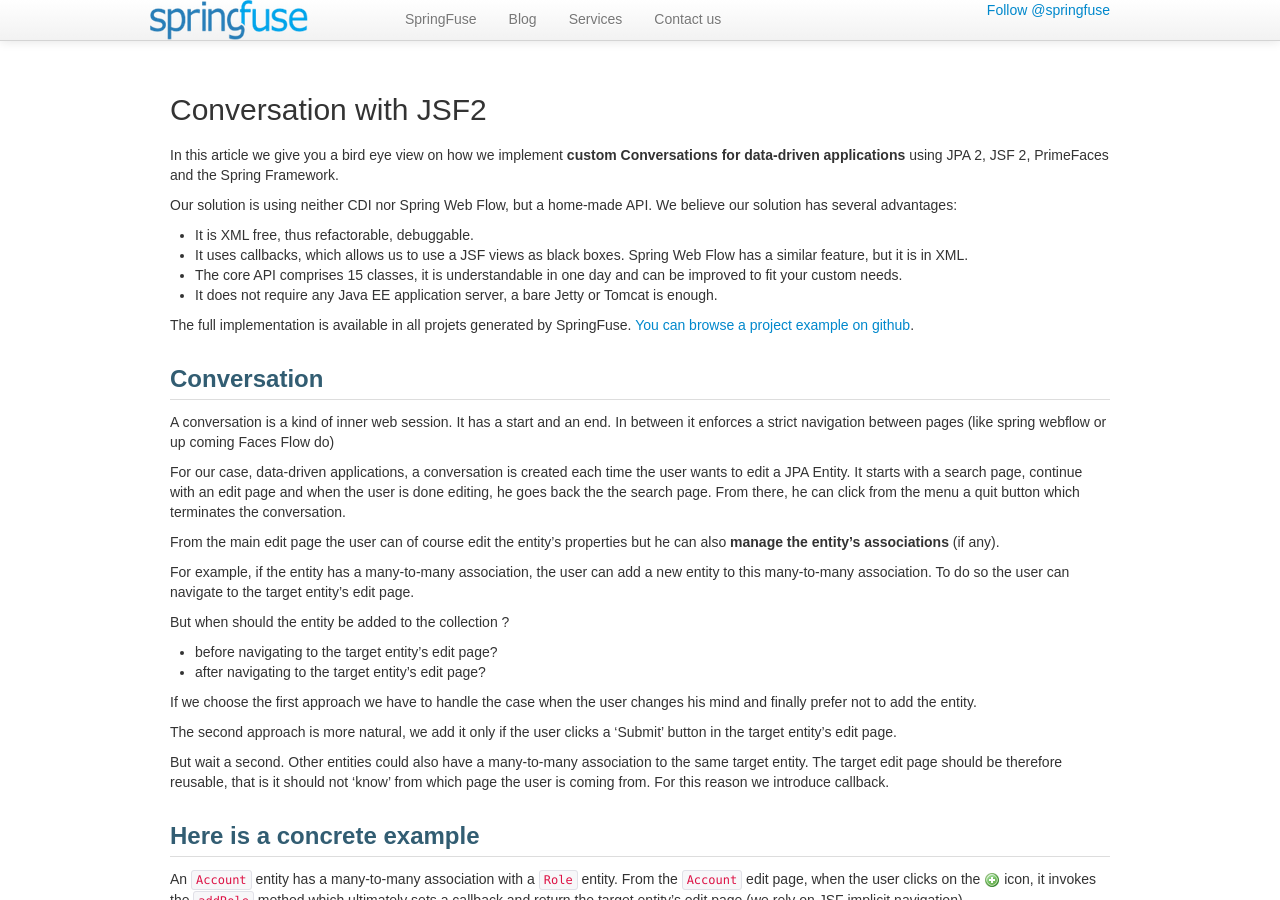
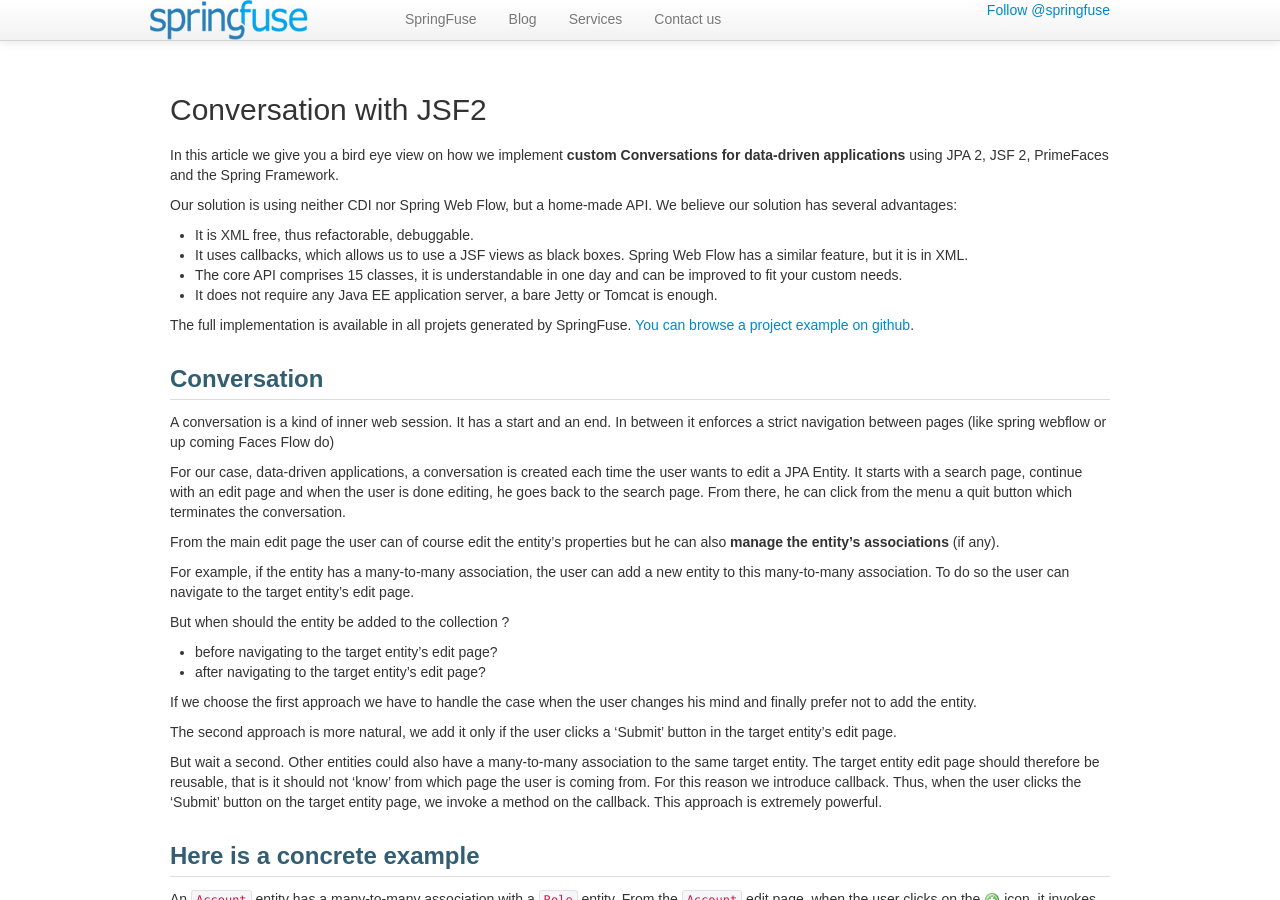
Before and after one commit to springfuse/springfuse.github.com, a Jekyll site: the page built from _posts/2013-03-05-jsf2-conversation.md, in a window 1280 px wide and 900 px high. Built offline with Jekyll 4.4.1, drawn with Linux system fonts in a browser that asks for light colours; Markdown is read by kramdown in place of the engine named in the settings; comment, search, counter and statistics services are not loaded.

Commit message:
use snap by default + typos

```diff
--- a/_posts/2013-03-05-jsf2-conversation.md
+++ b/_posts/2013-03-05-jsf2-conversation.md
@@ -24,7 +24,7 @@ A conversation is a kind of inner web session. It has a start and an end.
 In between it enforces a strict navigation between pages (like spring webflow or up coming Faces Flow do)
 
 For our case, data-driven applications, a conversation is created each time the user wants to edit a JPA Entity.
-It starts with a search page, continue with an edit page and when the user is done editing, he goes back the the search page.
+It starts with a search page, continue with an edit page and when the user is done editing, he goes back to the search page.
 From there, he can click from the menu a quit button which terminates the conversation.
 
 From the main edit page the user can of course edit the entity's properties but he can also **manage the entity's associations** (if any).
@@ -42,10 +42,12 @@ If we choose the first approach we have to handle the case when the user changes
 The second approach is more natural, we add it only if the user clicks a 'Submit' button in the target entity's edit page.
 
 But wait a second. Other entities could also have a many-to-many association to the same target entity.
-The target edit page should be therefore reusable, that is it should not 'know' from which page the user is coming from.
-For this reason we introduce callback.
+The target entity edit page should therefore be reusable, that is it should not 'know' from which page the user is coming from.
+For this reason we introduce callback. Thus, when the user clicks the 'Submit' button on the target entity page, we invoke a method
+on the callback. This approach is extremely powerful.
 
 ### Here is a concrete example
+
 
 An `Account` entity has a many-to-many association with a `Role` entity.
 From the `Account` edit page, when the user clicks on the <img src="/images/blog/2013-03-05/add.png"/>
```
Also changed, not shown: index.md (+2 -2 lines).
